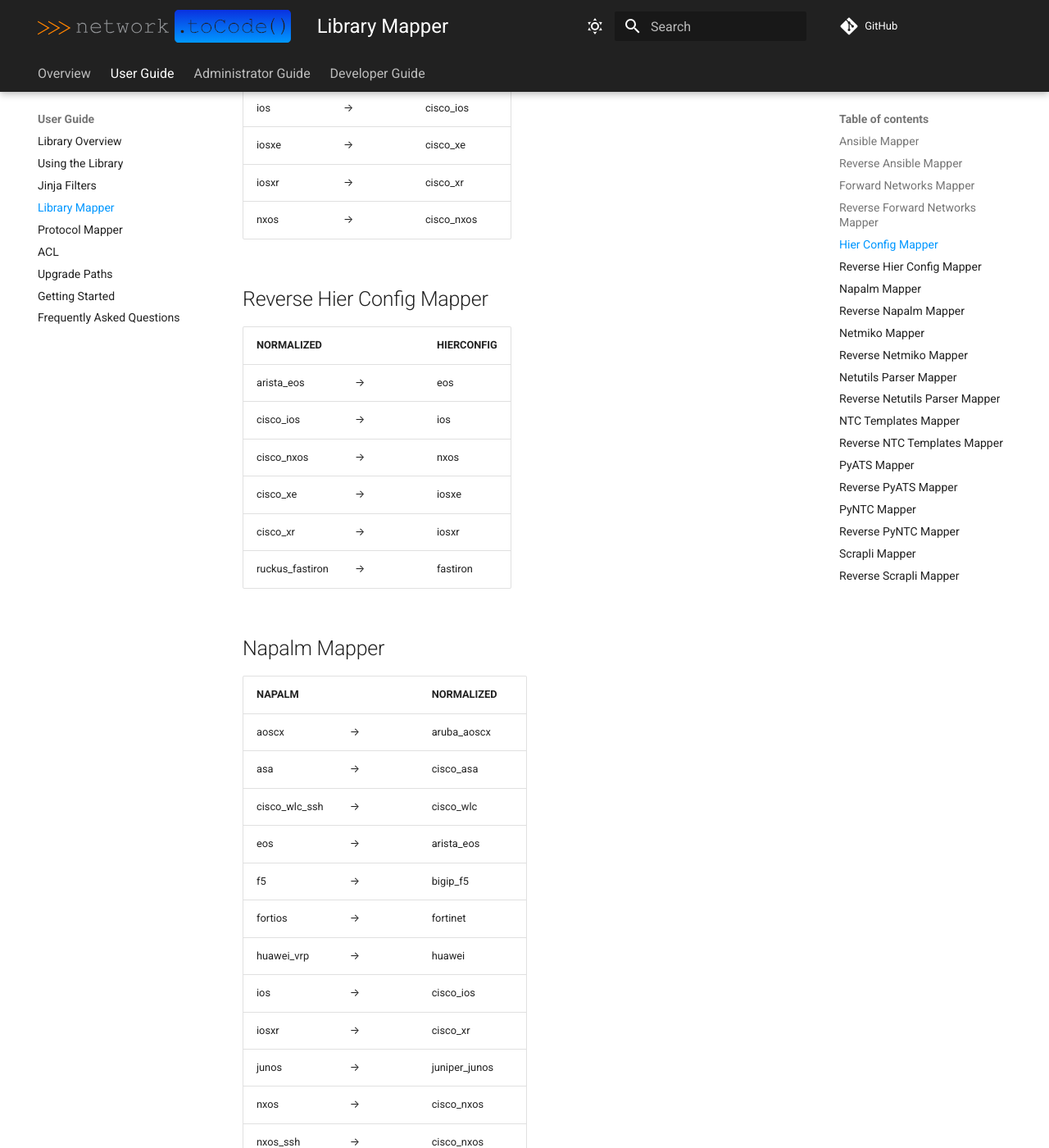
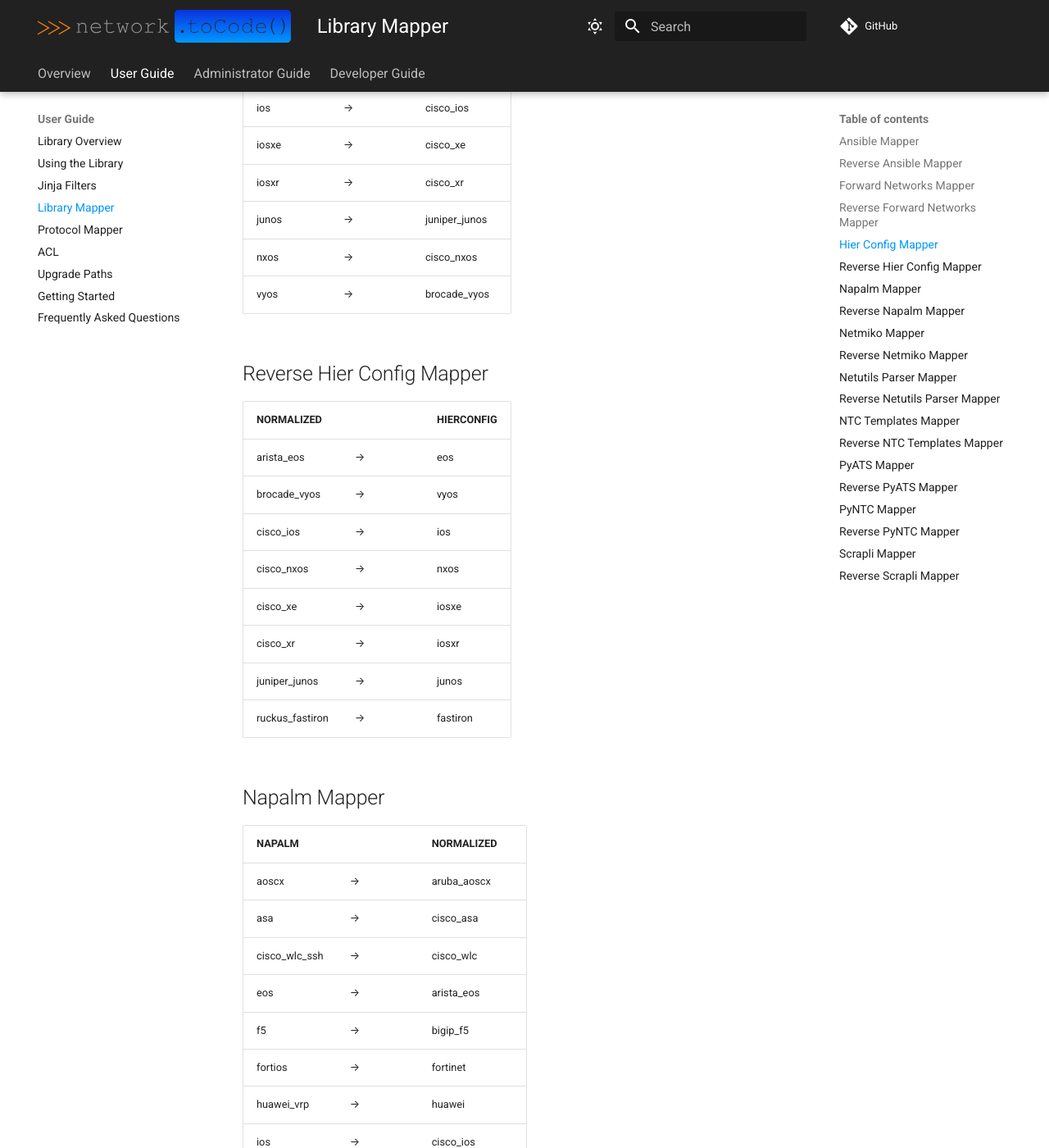
Before and after one commit to networktocode/netutils, an MkDocs documentation site: the page built from docs/user/lib_use_cases_lib_mapper.md, in a window 1280 px wide and 1400 px high, scrolled down 6092 px. Shown: the whole window at 82% size. Built offline with MkDocs 1.6.1 and Material for MkDocs 9.7.7, drawn with Linux system fonts in a browser that asks for light colours; comment, search, counter and statistics services are not loaded.

Commit message:
Add JunOS and Vyatta to HierConfig mappers (#490)
* feat: ✨ Add JunOS and Vyatta to HierConfig mappers

```diff
--- a/docs/user/lib_mapper/hierconfig.md
+++ b/docs/user/lib_mapper/hierconfig.md
@@ -5,4 +5,6 @@
 | ios | → | cisco_ios |
 | iosxe | → | cisco_xe |
 | iosxr | → | cisco_xr |
+| junos | → | juniper_junos |
 | nxos | → | cisco_nxos |
+| vyos | → | brocade_vyos |
--- a/docs/user/lib_mapper/hierconfig_reverse.md
+++ b/docs/user/lib_mapper/hierconfig_reverse.md
@@ -1,8 +1,10 @@
 | NORMALIZED | | HIERCONFIG |
 | ---------- | -- | ------ |
 | arista_eos | → | eos |
+| brocade_vyos | → | vyos |
 | cisco_ios | → | ios |
 | cisco_nxos | → | nxos |
 | cisco_xe | → | iosxe |
 | cisco_xr | → | iosxr |
+| juniper_junos | → | junos |
 | ruckus_fastiron | → | fastiron |
```
Also changed, not shown: 1 other file.
